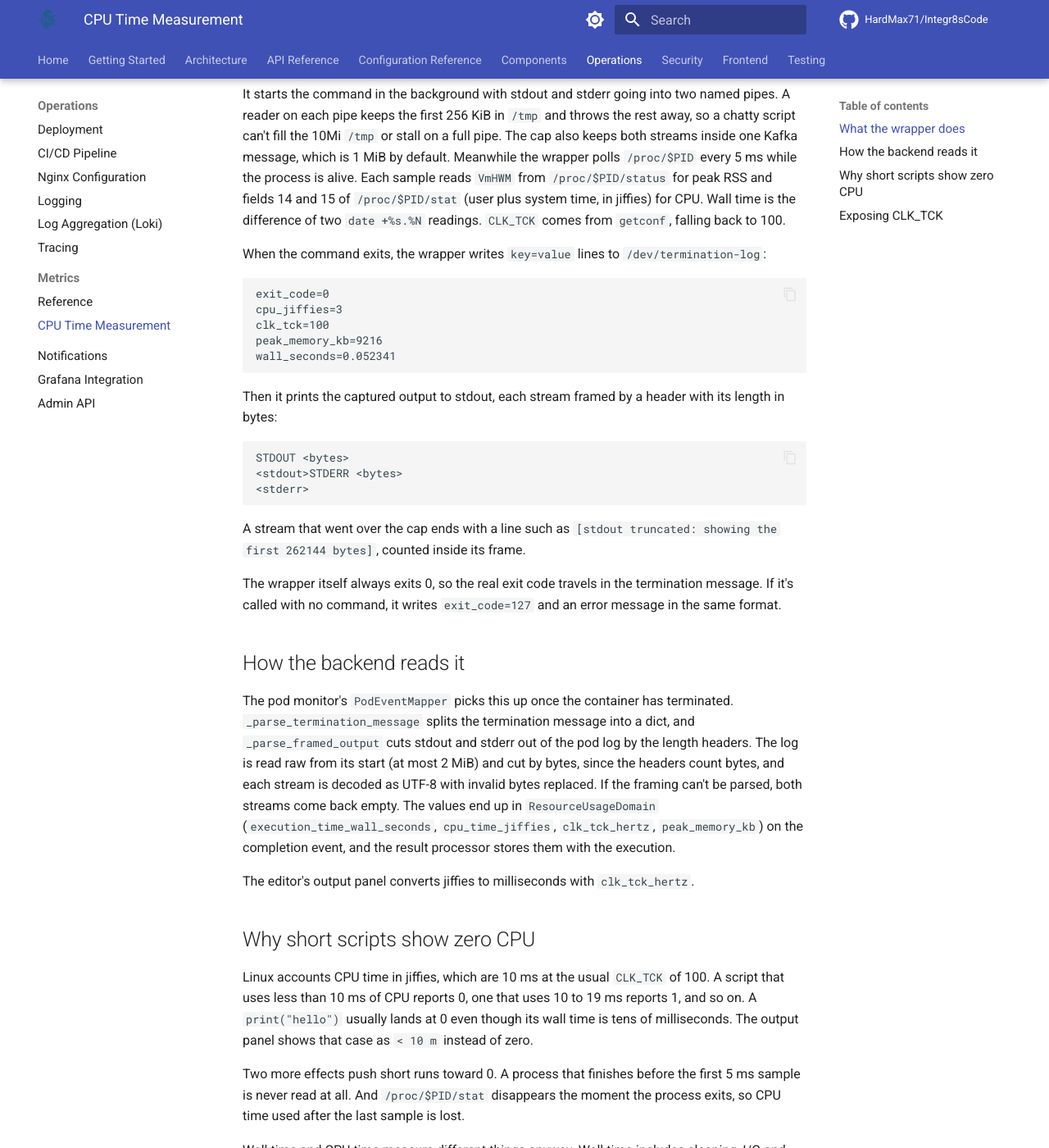
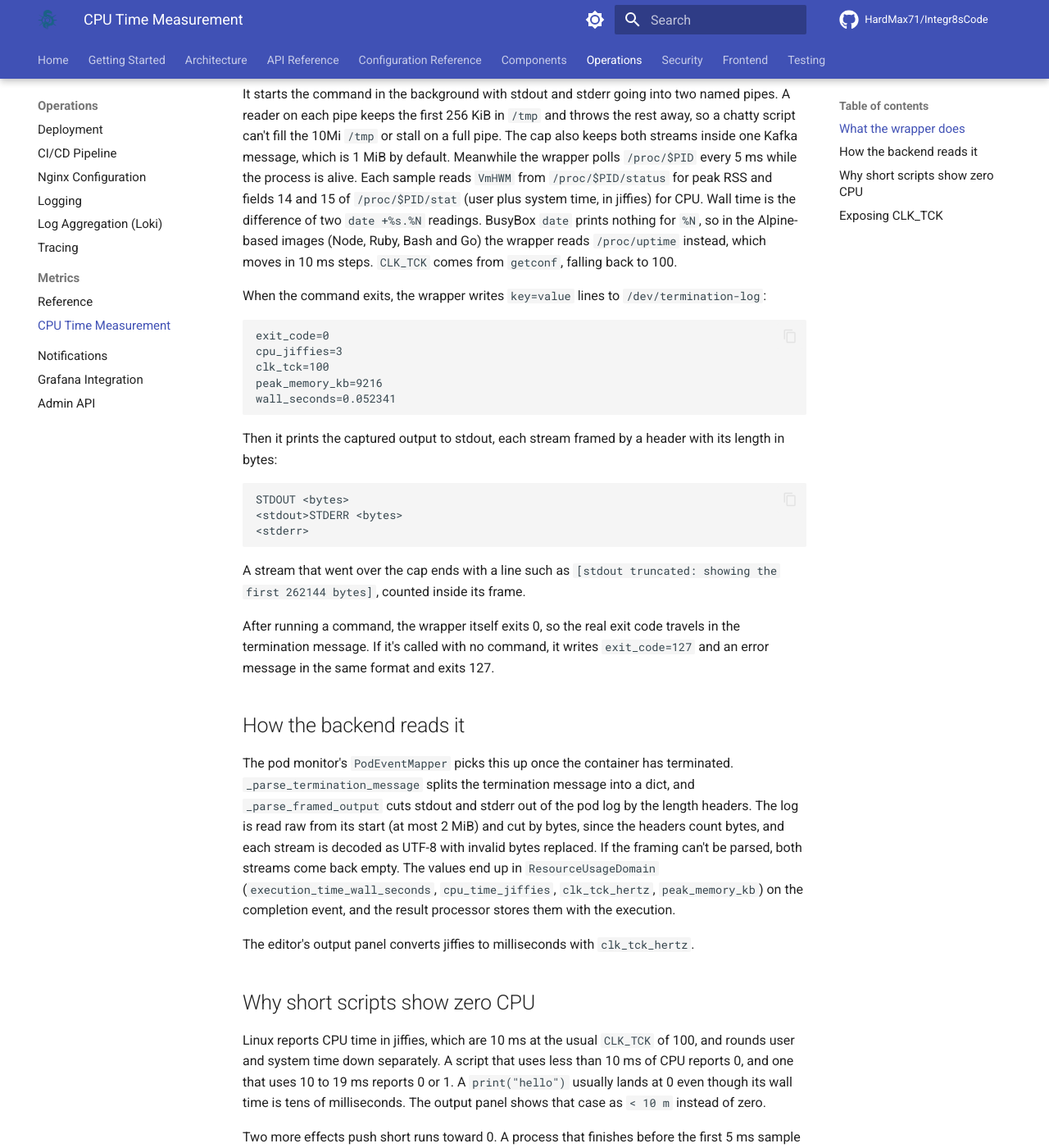
Before and after one commit to HardMax71/Integr8sCode, an MkDocs documentation site: the page built from docs/operations/cpu-time-measurement.md, in a window 1280 px wide and 1400 px high, scrolled down 319 px. Shown: the whole window at 82% size. Built offline with MkDocs 1.6.1 and Material for MkDocs 9.7.7, drawn with Linux system fonts in a browser that asks for light colours; comment, search, counter and statistics services are not loaded.

Commit message:
docs: give the wrapper's /proc/uptime fallback and its exit 127
* BusyBox date has no %N, so the Alpine-based runtimes time the wall clock from /proc/uptime in 10 ms steps
* with no command the wrapper exits 127, not 0
* /proc rounds user and system time down separately, so 10 to 19 ms of CPU can still read 0

```diff
--- a/docs/operations/cpu-time-measurement.md
+++ b/docs/operations/cpu-time-measurement.md
@@ -4,7 +4,7 @@ Every executor pod runs the user's command under [entrypoint.sh](https://github.
 
 ## What the wrapper does
 
-It starts the command in the background with stdout and stderr going into two named pipes. A reader on each pipe keeps the first 256 KiB in `/tmp` and throws the rest away, so a chatty script can't fill the 10Mi `/tmp` or stall on a full pipe. The cap also keeps both streams inside one Kafka message, which is 1 MiB by default. Meanwhile the wrapper polls `/proc/$PID` every 5 ms while the process is alive. Each sample reads `VmHWM` from `/proc/$PID/status` for peak RSS and fields 14 and 15 of `/proc/$PID/stat` (user plus system time, in jiffies) for CPU. Wall time is the difference of two `date +%s.%N` readings. `CLK_TCK` comes from `getconf`, falling back to 100.
+It starts the command in the background with stdout and stderr going into two named pipes. A reader on each pipe keeps the first 256 KiB in `/tmp` and throws the rest away, so a chatty script can't fill the 10Mi `/tmp` or stall on a full pipe. The cap also keeps both streams inside one Kafka message, which is 1 MiB by default. Meanwhile the wrapper polls `/proc/$PID` every 5 ms while the process is alive. Each sample reads `VmHWM` from `/proc/$PID/status` for peak RSS and fields 14 and 15 of `/proc/$PID/stat` (user plus system time, in jiffies) for CPU. Wall time is the difference of two `date +%s.%N` readings. BusyBox `date` prints nothing for `%N`, so in the Alpine-based images (Node, Ruby, Bash and Go) the wrapper reads `/proc/uptime` instead, which moves in 10 ms steps. `CLK_TCK` comes from `getconf`, falling back to 100.
 
 When the command exits, the wrapper writes `key=value` lines to `/dev/termination-log`:
 
@@ -26,7 +26,7 @@ STDOUT <bytes>
 
 A stream that went over the cap ends with a line such as `[stdout truncated: showing the first 262144 bytes]`, counted inside its frame.
 
-The wrapper itself always exits 0, so the real exit code travels in the termination message. If it's called with no command, it writes `exit_code=127` and an error message in the same format.
+After running a command, the wrapper itself exits 0, so the real exit code travels in the termination message. If it's called with no command, it writes `exit_code=127` and an error message in the same format and exits 127.
 
 ## How the backend reads it
 
@@ -36,7 +36,7 @@ The editor's output panel converts jiffies to milliseconds with `clk_tck_hertz`.
 
 ## Why short scripts show zero CPU
 
-Linux accounts CPU time in jiffies, which are 10 ms at the usual `CLK_TCK` of 100. A script that uses less than 10 ms of CPU reports 0, one that uses 10 to 19 ms reports 1, and so on. A `print("hello")` usually lands at 0 even though its wall time is tens of milliseconds. The output panel shows that case as `< 10 m` instead of zero.
+Linux reports CPU time in jiffies, which are 10 ms at the usual `CLK_TCK` of 100, and rounds user and system time down separately. A script that uses less than 10 ms of CPU reports 0, and one that uses 10 to 19 ms reports 0 or 1. A `print("hello")` usually lands at 0 even though its wall time is tens of milliseconds. The output panel shows that case as `< 10 m` instead of zero.
 
 Two more effects push short runs toward 0. A process that finishes before the first 5 ms sample is never read at all. And `/proc/$PID/stat` disappears the moment the process exits, so CPU time used after the last sample is lost.
 
```
